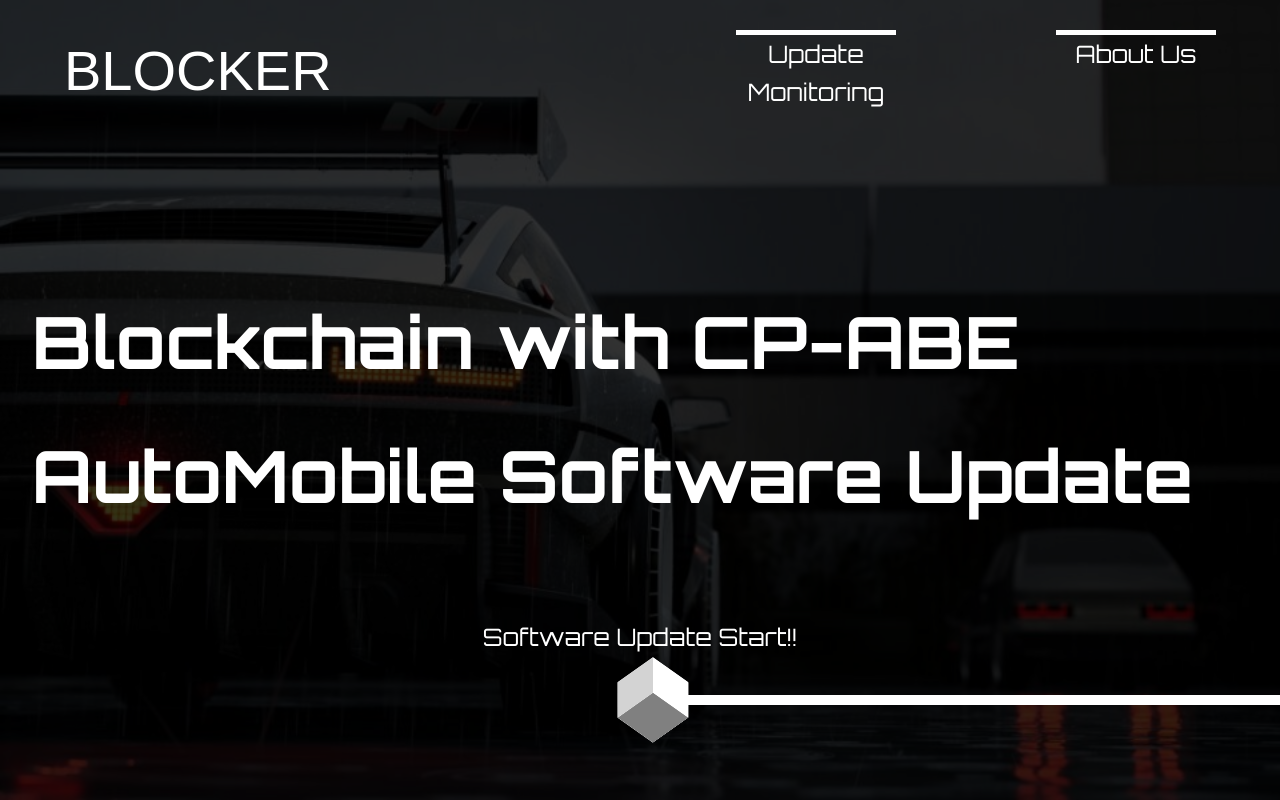
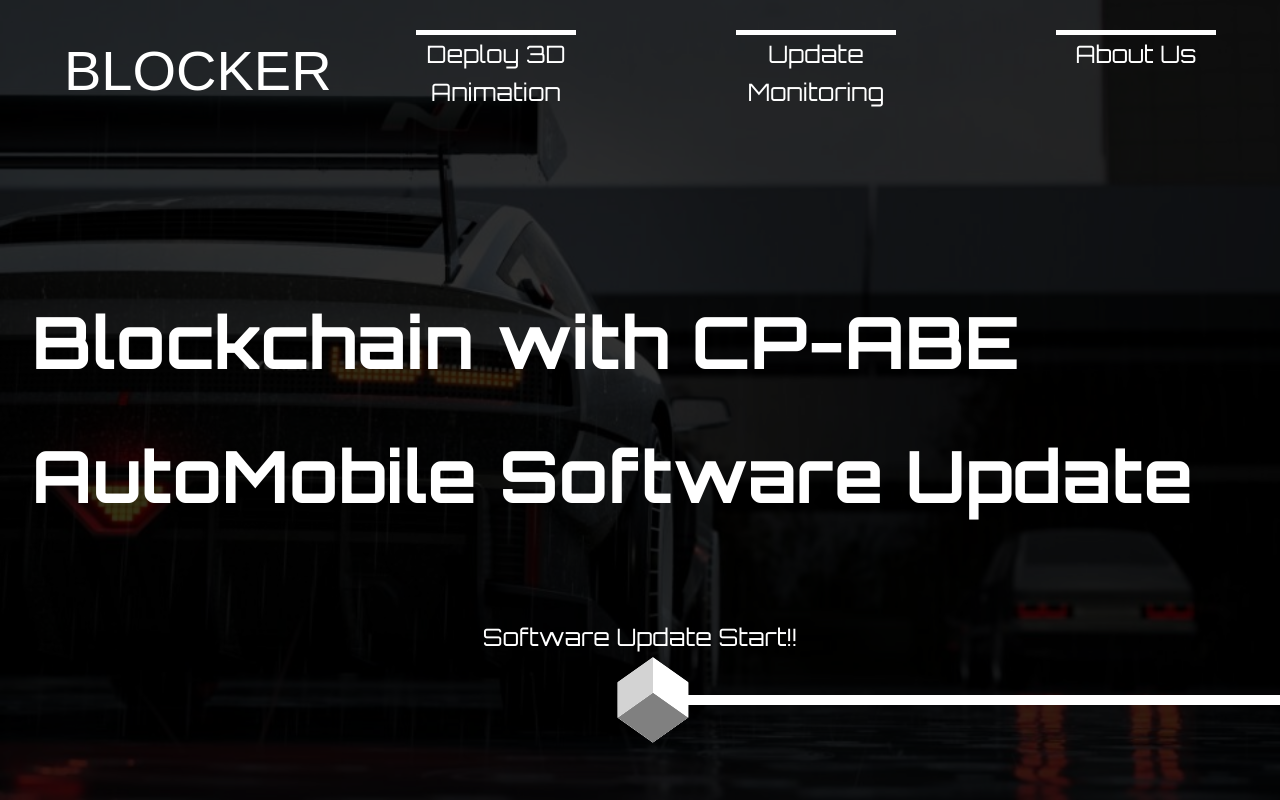
Before and after one commit to fossabot/Blocker_Manufacturer_Frontend, a React (Create React App) app: page / in a window 1280 px wide. Built offline with nearby package versions, Linux system fonts and the light colour scheme; no server answers; a web font is replaced by a local one.

Commit message:
feat: About Us 깃허브 연결, 3d 에니메이션 이동 버튼 추가

```diff
--- a/src/components/Navigation/Navigation.js
+++ b/src/components/Navigation/Navigation.js
@@ -7,17 +7,16 @@
     <nav className={styles.nav}>
       <h1 className={styles.logo}>BLOCKER</h1>
       <div className={styles.links}>
-        {/* <NavLink to="/" className={({isActive}) => isActive ? styles.active : ''}>
-          Software Update
-        </NavLink> */}
+        <NavLink to="/encryption-visualization" className={({isActive}) => isActive ? styles.active : ''}>
+          Deploy 3D Animation
+        </NavLink>
 
         <NavLink to="/monitoring" className={({isActive}) => isActive ? styles.active : ''}>
           Update Monitoring
         </NavLink>
-        <NavLink to="/encryption-visualization" className={({isActive}) => isActive ? styles.active : ''}>
-        {/* /about */}
+        <a href="https://github.com/HSU-Blocker" target="_blank" rel="noopener noreferrer">
           About Us
-        </NavLink>
+        </a>
       </div>
     </nav>
   );
```
